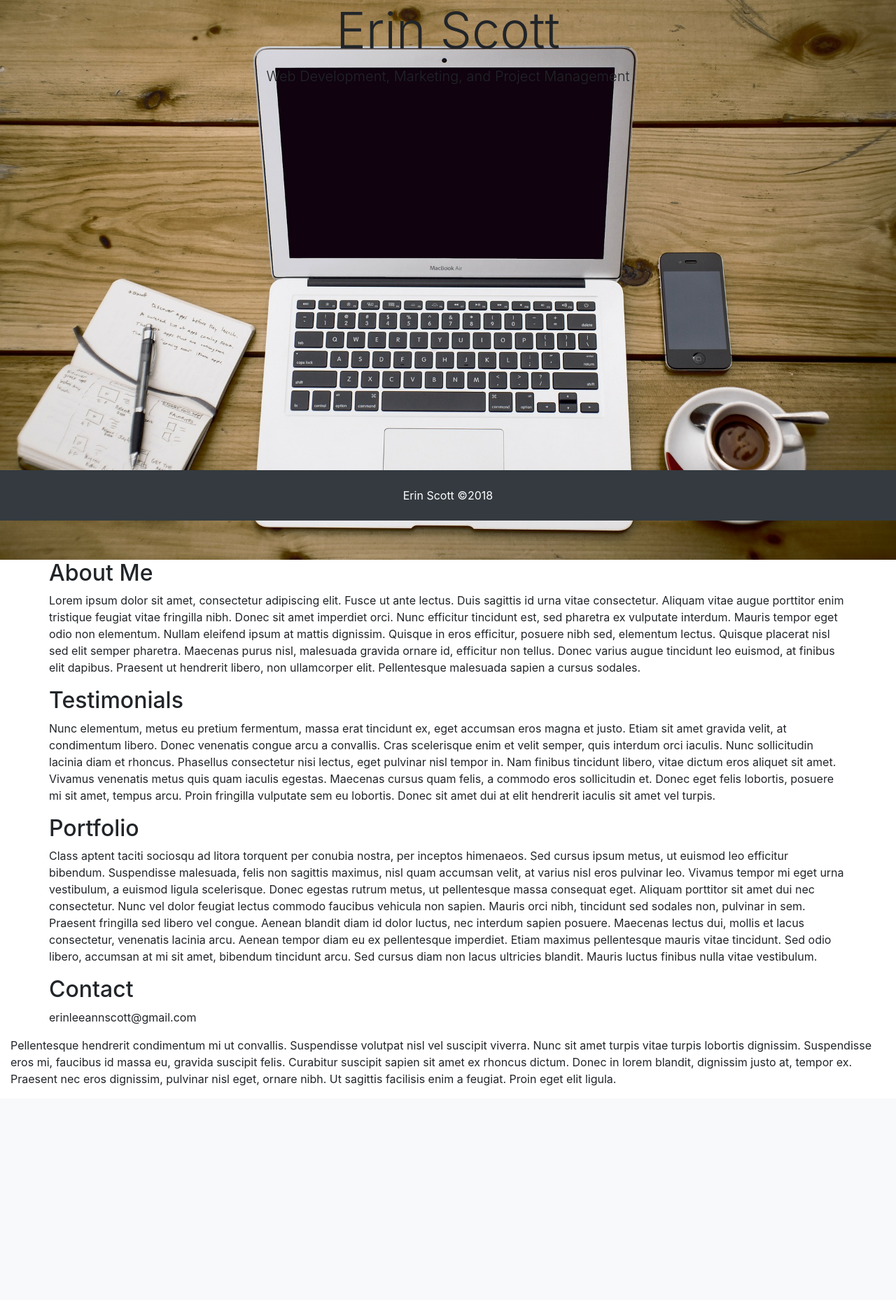
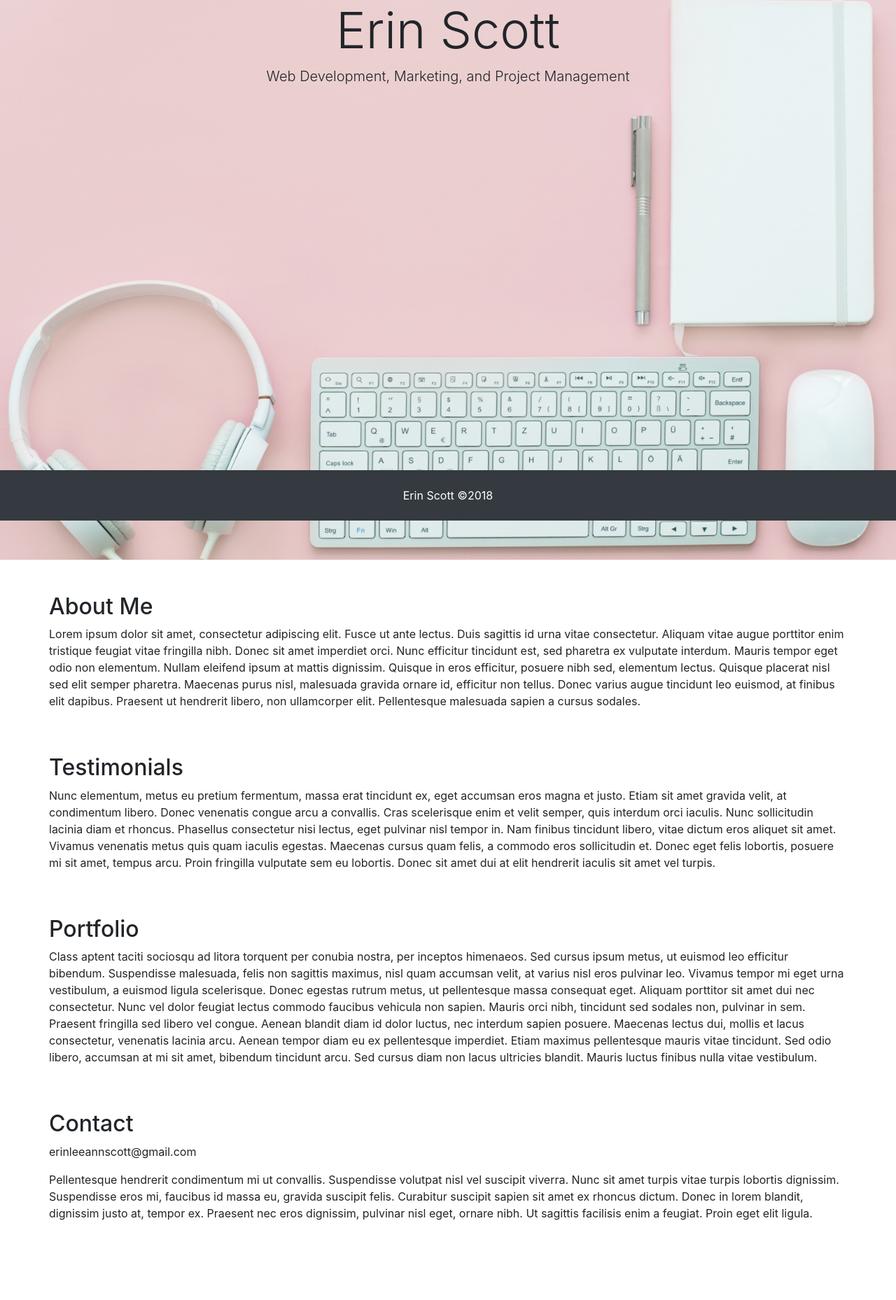
Before and after one commit to erincodes/portfolio-website, a PHP site: page / in a window 1280 px wide. Shown: the part 56-1914 px from the top of the page at 70% size. Before the commit the page ends 1608 px from the top, so only its background shows below. Run offline with PHP 8.4, Linux system fonts and the light colour scheme; some libraries are stand-ins or nearby versions.

Commit message:
Updated padding and margins between sections, trying out a different background image

```diff
--- a/public_html/css/style.css
+++ b/public_html/css/style.css
@@ -8,7 +8,7 @@ body, html {
 }
 
 .backgroundimg {
-	background-image:url("../images/home-office.jpg");
+	background-image:url("../images/office-pink.jpg");
 	background-size: cover;
 	background-position: center center;
 	background-repeat: no-repeat;
--- a/public_html/index.php
+++ b/public_html/index.php
@@ -29,6 +29,7 @@
 				<div class="collapse navbar-collapse" id="navbarSupportedContent">
 					<ul class="navbar-nav ml-auto">
 						<li class="nav-item active">
+
 							<!--sr-only means screenreaders only-->
 							<a class="nav-link" href="#">Home <span class="sr-only">(current)</span></a>
 						</li>
@@ -73,7 +74,7 @@
 		<section>
 			<div class="container">
 				<div class="row">
-					<div class="column">
+					<div class="column mt-5">
 						<h2>About Me</h2>
 						<p>Lorem ipsum dolor sit amet, consectetur adipiscing elit. Fusce ut ante lectus. Duis sagittis id urna vitae consectetur. Aliquam vitae augue porttitor enim tristique feugiat vitae fringilla nibh. Donec sit amet imperdiet orci. Nunc efficitur tincidunt est, sed pharetra ex vulputate interdum. Mauris tempor eget odio non elementum. Nullam eleifend ipsum at mattis dignissim. Quisque in eros efficitur, posuere nibh sed, elementum lectus. Quisque placerat nisl sed elit semper pharetra. Maecenas purus nisl, malesuada gravida ornare id, efficitur non tellus. Donec varius augue tincidunt leo euismod, at finibus elit dapibus. Praesent ut hendrerit libero, non ullamcorper elit. Pellentesque malesuada sapien a cursus sodales.</p>
 					</div>
@@ -83,7 +84,7 @@
 		<section>
 			<div class="container">
 				<div class="row">
-					<div class="column">
+					<div class="column mt-5">
 						<h2>Testimonials</h2>
 						<p>Nunc elementum, metus eu pretium fermentum, massa erat tincidunt ex, eget accumsan eros magna et justo. Etiam sit amet gravida velit, at condimentum libero. Donec venenatis congue arcu a convallis. Cras scelerisque enim et velit semper, quis interdum orci iaculis. Nunc sollicitudin lacinia diam et rhoncus. Phasellus consectetur nisi lectus, eget pulvinar nisl tempor in. Nam finibus tincidunt libero, vitae dictum eros aliquet sit amet. Vivamus venenatis metus quis quam iaculis egestas. Maecenas cursus quam felis, a commodo eros sollicitudin et. Donec eget felis lobortis, posuere mi sit amet, tempus arcu. Proin fringilla vulputate sem eu lobortis. Donec sit amet dui at elit hendrerit iaculis sit amet vel turpis.</p>
 					</div>
@@ -93,7 +94,7 @@
 		<section>
 			<div class="container">
 				<div class="row">
-					<div class="column">
+					<div class="column mt-5">
 						<h2>Portfolio</h2>
 						<p>Class aptent taciti sociosqu ad litora torquent per conubia nostra, per inceptos himenaeos. Sed cursus ipsum metus, ut euismod leo efficitur bibendum. Suspendisse malesuada, felis non sagittis maximus, nisl quam accumsan velit, at varius nisl eros pulvinar leo. Vivamus tempor mi eget urna vestibulum, a euismod ligula scelerisque. Donec egestas rutrum metus, ut pellentesque massa consequat eget. Aliquam porttitor sit amet dui nec consectetur. Nunc vel dolor feugiat lectus commodo faucibus vehicula non sapien. Mauris orci nibh, tincidunt sed sodales non, pulvinar in sem. Praesent fringilla sed libero vel congue. Aenean blandit diam id dolor luctus, nec interdum sapien posuere. Maecenas lectus dui, mollis et lacus consectetur, venenatis lacinia arcu. Aenean tempor diam eu ex pellentesque imperdiet. Etiam maximus pellentesque mauris vitae tincidunt. Sed odio libero, accumsan at mi sit amet, bibendum tincidunt arcu. Sed cursus diam non lacus ultricies blandit. Mauris luctus finibus nulla vitae vestibulum.</p>
 					</div>
@@ -103,9 +104,10 @@
 		<section>
 			<div class="container">
 				<div class="row">
-					<div class="column">
+					<div class="column mt-5 pb-5 mb-5">
 						<h2>Contact</h2>
-						<p class="text-center">erinleeannscott@gmail.com</p>
+						<p class="mx-auto">erinleeannscott@gmail.com</p>
+						<p>Pellentesque hendrerit condimentum mi ut convallis. Suspendisse volutpat nisl vel suscipit viverra. Nunc sit amet turpis vitae turpis lobortis dignissim. Suspendisse eros mi, faucibus id massa eu, gravida suscipit felis. Curabitur suscipit sapien sit amet ex rhoncus dictum. Donec in lorem blandit, dignissim justo at, tempor ex. Praesent nec eros dignissim, pulvinar nisl eget, ornare nibh. Ut sagittis facilisis enim a feugiat. Proin eget elit ligula.</p>
 					</div>
 				</div>
 			</div>
@@ -114,7 +116,6 @@
 			<div class="container-fluid">
 				<div class="sticky-footer">
 					<p class="text-center text-white bg-dark p-4 m-0 fixed-bottom">Erin Scott ©2018</p>
-					<p>Pellentesque hendrerit condimentum mi ut convallis. Suspendisse volutpat nisl vel suscipit viverra. Nunc sit amet turpis vitae turpis lobortis dignissim. Suspendisse eros mi, faucibus id massa eu, gravida suscipit felis. Curabitur suscipit sapien sit amet ex rhoncus dictum. Donec in lorem blandit, dignissim justo at, tempor ex. Praesent nec eros dignissim, pulvinar nisl eget, ornare nibh. Ut sagittis facilisis enim a feugiat. Proin eget elit ligula.</p>
 					<!--<a href="https://www.w3schools.com/" target="_blank">Visit W3Schools!</a>-->
 				</div>
 			</div>
```
Also changed, not shown: public_html/images/office-pink.jpg (added).
